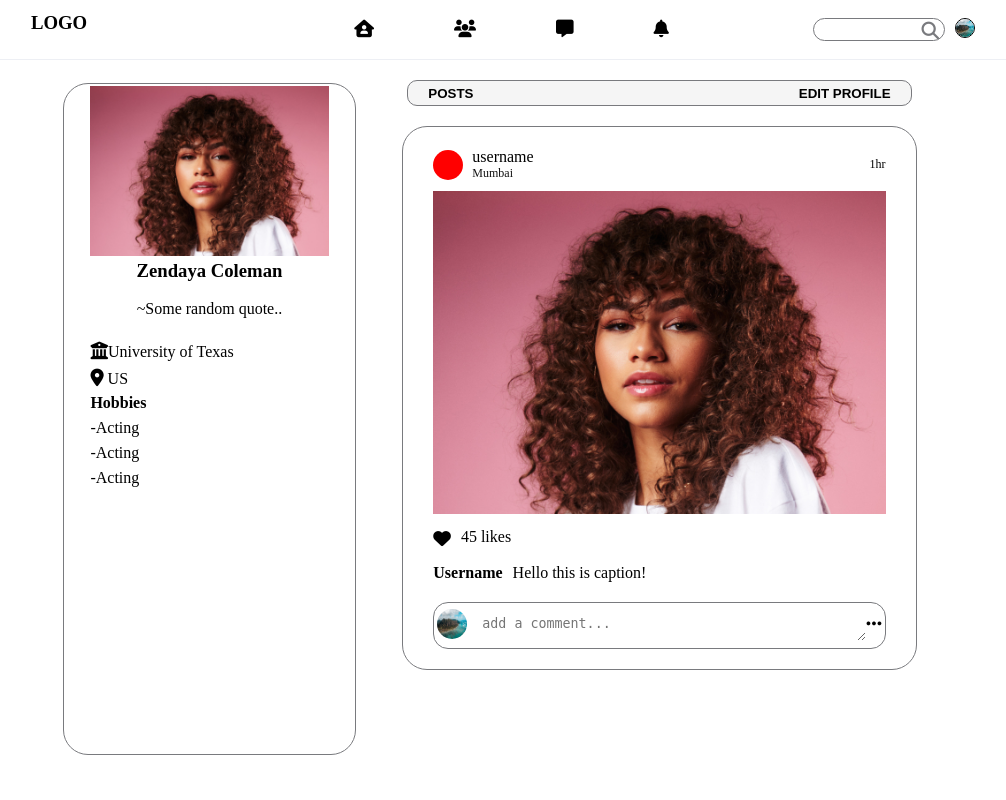
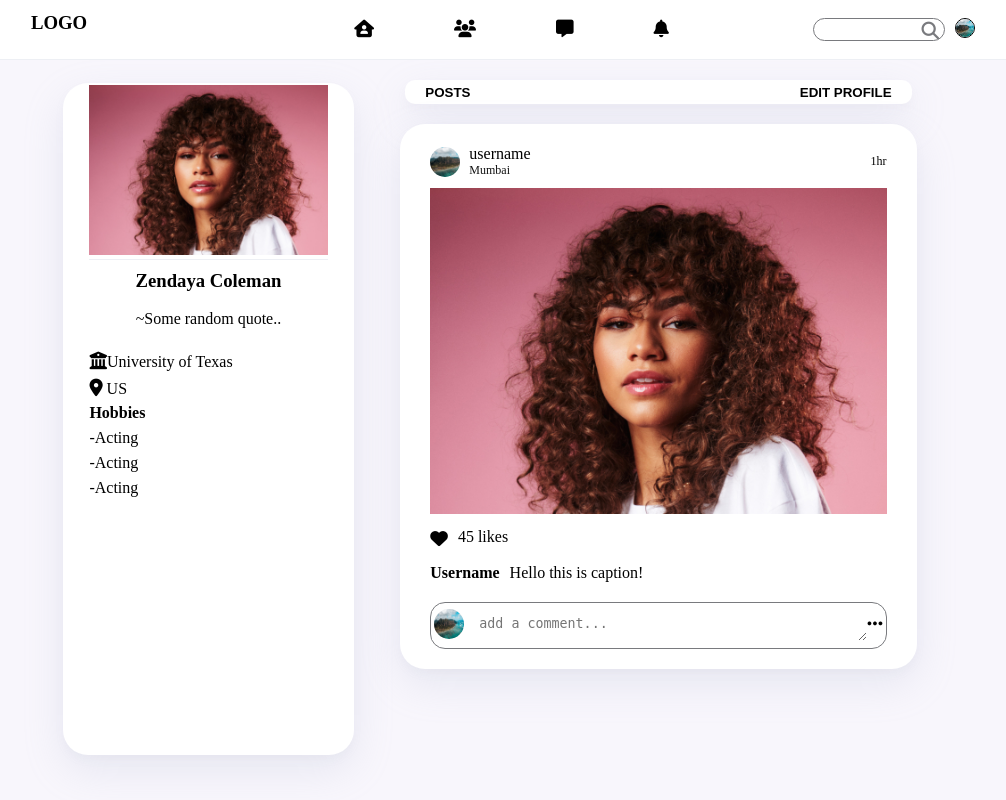
Before and after one commit to IP-Mini-Project/Social-Media-Site, a PHP site: page /templates/profile2.php in a window 1280 px wide. Shown: the whole page, without its empty margins (137-1143 px from the left). Run offline with PHP 8.4, Linux system fonts and the light colour scheme; some libraries are stand-ins or nearby versions.

Commit message:
updated design

```diff
--- a/static/profile.css
+++ b/static/profile.css
@@ -2,6 +2,9 @@
     margin: 0;
     padding: 0;
     box-sizing: border-box;
+}
+body{
+    background-color: #F8F6FC;
 }
 
 /* container */
@@ -86,16 +89,22 @@
 }
 .left{
     padding: 2px 3% 1% 3%;
-    border: 1px solid #797a7e;
+    /* border: 1px solid #797a7e; */
     border-radius: 25px;
     height: 84vh;
-
+    box-shadow: 0 5px 10px rgba(154,160,185,.05), 0 15px 40px rgba(166,173,201,.2);
     margin-top: 5px;
     position: sticky;
   top: 12%;
+  background-color: white;
 }
 .left .hobb2, .left .fas, .left h4{
     line-height: 25px;
+
+}
+.left .photo{
+    margin-bottom: 10px;
+    border-bottom: 1px solid rgba(166,173,201,.2);
 }
 .right{
     display: flex;
@@ -118,7 +127,7 @@
     flex-direction: column;
 
     padding: 20px 30px;
-    border: 1px solid #797a7e;
+    /* border: 1px solid #797a7e; */
     border-radius: 25px;
 
 }
@@ -141,9 +150,11 @@
 }
 .posts{
     border-radius: 25px;
-    border: 1px solid #797a7e;
+    /* border: 1px solid #797a7e; */
     margin: 20px 0;
     padding: 20px 30px;
+    background-color: white;
+    box-shadow: 0 5px 10px rgba(154,160,185,.05), 0 15px 40px rgba(166,173,201,.2);
 }
 
 /*.posts .card .header {
@@ -153,7 +164,8 @@
 */
 .header .prof-img {
   display: inline-block;
-  background-color: red;
+  background-image: url(../static/pfp.jpg);
+  background-size: cover;
   height: 30px;
   width: 30px;
   border-radius: 50%;
@@ -273,11 +285,12 @@
 .top-section{
     display: flex;
     justify-content: space-between;
-    background-color: whitesmoke;
+    background-color: white;
     margin: 0 5px;
     padding: 3px 20px;
-    border:1px solid #797a7e ;
+    /* border:1px solid #797a7e ; */
     border-radius: 10px;
+    box-shadow: 0 5px 10px rgba(154,160,185,.05), 0 15px 40px rgba(166,173,201,.2);
 }
 .top-section button{
     background: none;
```
